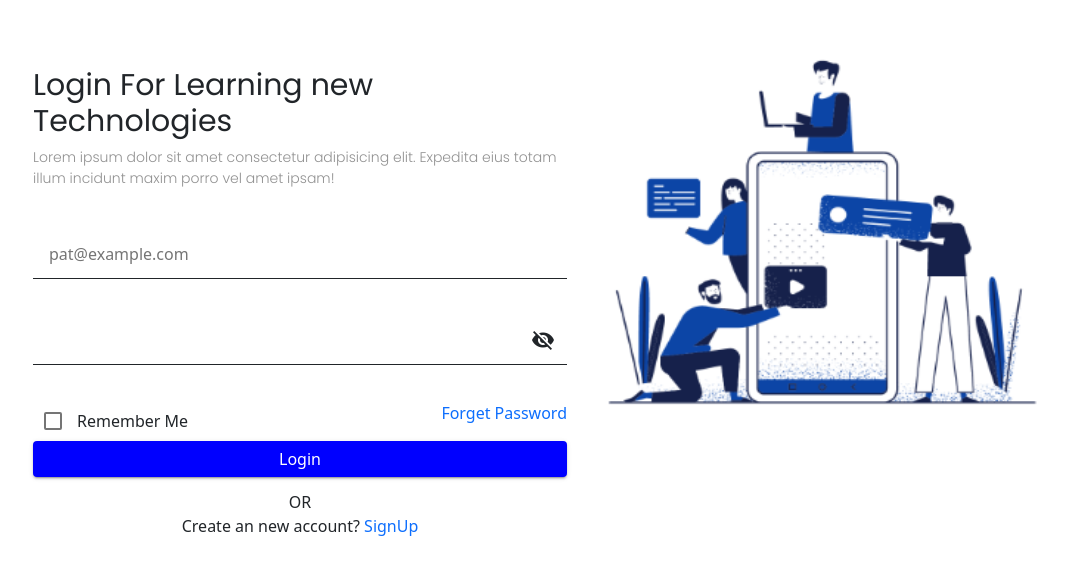
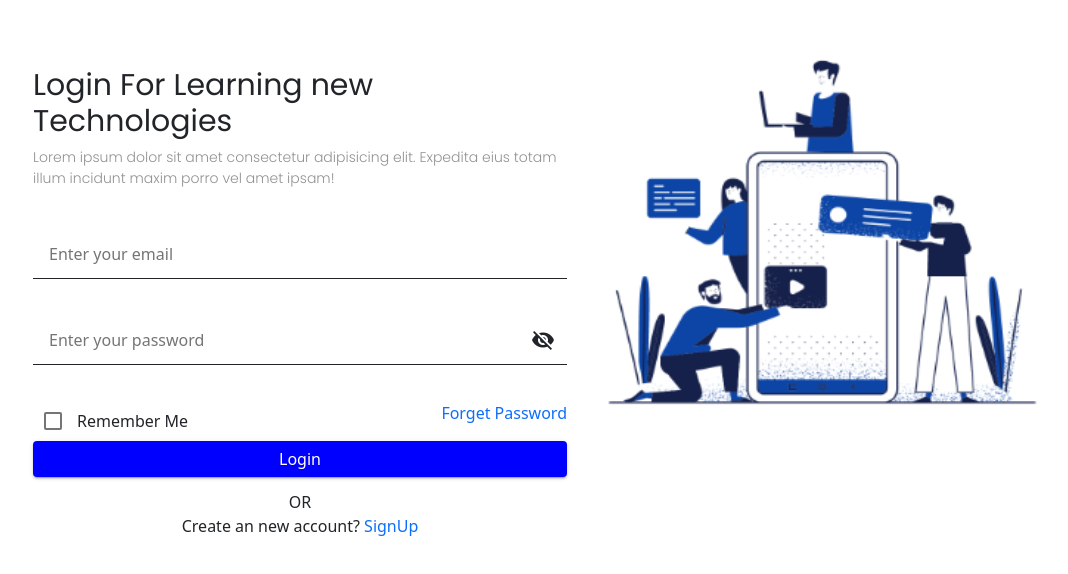
Before and after one commit to rahulunthinkable/Training_Module_UI, an Angular app: page /session in a window 1280 px wide. Shown: the part 108-682 px from the top of the page, without its empty margins (49-1117 px from the left). Built offline with nearby package versions, Linux system fonts and the light colour scheme.

Commit message:
LR-301 Remove the labels

```diff
--- a/src/app/authentication/forgot-password/forgot-password.component.html
+++ b/src/app/authentication/forgot-password/forgot-password.component.html
@@ -10,7 +10,6 @@
         <form [formGroup]="formGroup">
           <div class="input-element">
             <mat-form-field appearance="fill" class="w-100">
-              <mat-label>Enter your password</mat-label>
               <input matInput [type]="hide ? 'password' : 'text'" formControlName="password">
               <button mat-icon-button matSuffix (click)="hide = !hide" [attr.aria-label]="'Hide password'" [attr.aria-pressed]="hide">
                 <mat-icon>{{hide ? 'visibility_off' : 'visibility'}}</mat-icon>
--- a/src/app/authentication/login/login.component.html
+++ b/src/app/authentication/login/login.component.html
@@ -9,14 +9,14 @@
         <form [formGroup]="formGroup">
         <div class="input-element">
           <mat-form-field class="w-100">
-            <input matInput placeholder="pat@example.com" formControlName="email" required>
+            <input matInput placeholder="Enter your email" formControlName="email" required>
             <mat-error *ngIf="formGroup.get('email')">{{getErrorMessage()}}</mat-error>
           </mat-form-field>
         </div>
 
         <div class="input-element">
           <mat-form-field appearance="fill" class="w-100">
-            <input matInput [type]="hide ? 'password' : 'text'" formControlName="password">
+            <input matInput [type]="hide ? 'password' : 'text'" formControlName="password" placeholder="Enter your password">
             <button mat-icon-button matSuffix (click)="hide = !hide" [attr.aria-label]="'Hide password'" [attr.aria-pressed]="hide">
               <mat-icon>{{hide ? 'visibility_off' : 'visibility'}}</mat-icon>
             </button>
--- a/src/app/authentication/sign-up/sign-up.component.html
+++ b/src/app/authentication/sign-up/sign-up.component.html
@@ -3,17 +3,11 @@
         <div class="title">
             Sign up to Website
         </div>
-        <div class="disc">
-            Lorem, ipsum dolor sit amet consectetur adipisicing elit. Aliquam praesentium animi similique nemo iure repudiandae, amet incidunt!
-        </div>
         <form [formGroup]="registerForm" (ngSubmit)="register()" autocomplete="off" class="form">
             <div class="field">
                 <mat-form-field class="full-width">
-                    <mat-label>
-                        Enter the Name
-                    </mat-label>
                     <input matInput formControlName="firstName" type="text"
-                        placeholder="Ex:- John" formControlName="userName">
+                        placeholder="Enter your name" formControlName="userName" >
                     <mat-error *ngIf="registerForm.controls['userName'].invalid">
                         *Name is <strong>Required</strong>
                     </mat-error>
@@ -21,10 +15,7 @@
             </div>
             <div class="field">
                 <mat-form-field class="full-width">
-                    <mat-label>
-                        Enter the Mail ID
-                    </mat-label>
-                    <input matInput placeholder="Ex:- admin@gmail.com" type="text"
+                    <input matInput placeholder="Enter your email" type="text"
                          formControlName="email" email>
                     <mat-error *ngIf="registerForm.controls['email'].invalid ">
                         *Email is <strong>Required</strong>
@@ -34,9 +25,8 @@
             <div class="field pass">
 
                 <mat-form-field class="full-width" appearance="fill">
-                    <mat-label>Set the Password </mat-label>
                     <input autocomplete="off" matInput [type]="hide ? 'password' : 'text'"
-                    placeholder="password should be atleast 8 characters" formControlName="password">
+                    placeholder="Enter your password" formControlName="password">
                     <button type="button" mat-icon-button matSuffix (click)="hide = !hide" [attr.aria-label]="'Hide password'" [attr.aria-pressed]="hide">
                       <mat-icon>{{hide ? 'visibility_off' : 'visibility'}}</mat-icon>
                     </button>
@@ -48,10 +38,7 @@
             <div class="field">
 
                 <mat-form-field class="full-width">
-                    <mat-label>
-                        Confirm the Password
-                    </mat-label>
-                    <input (keyup)="matchPass()" #confirm  matInput placeholder="Re-Enter the password" type="text">
+                    <input (keyup)="matchPass()" #confirm  matInput placeholder=" Confirm your password" type="text">
                 </mat-form-field>
                 <span class="red" *ngIf="noMatch">
                     *password is <strong>Not Matched</strong>
@@ -66,7 +53,7 @@
                     OR
                 </div>
                 <div class="acc">
-                    Have an account? <a routerLink="">Login</a>
+                    Have an account? <a routerLink="/session">Login</a>
                 </div>
             </div>
         </form>
```
